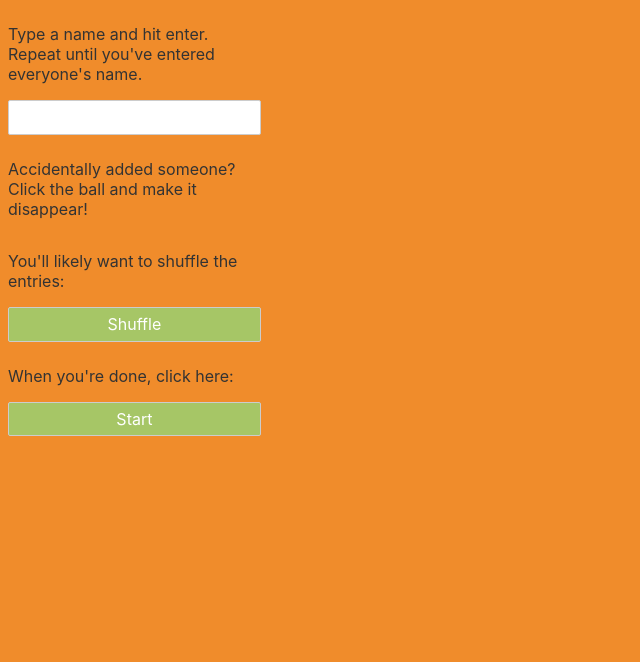
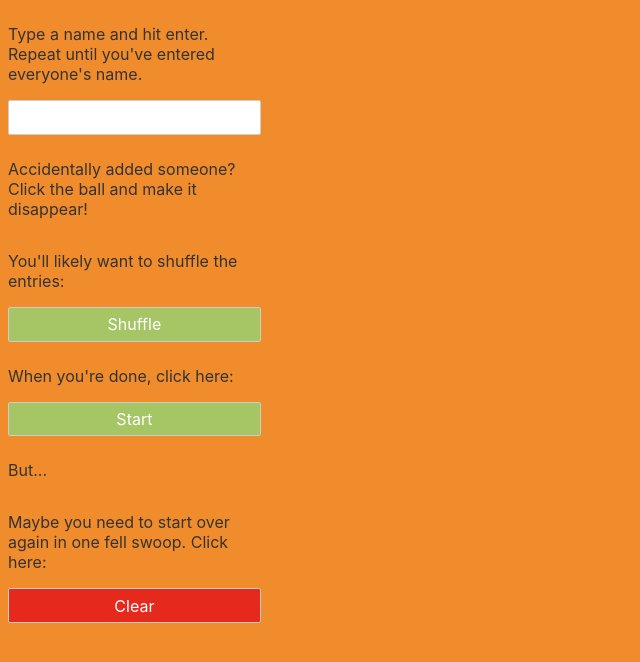
Before and after one commit to evanepio/scooter-svelte, a Svelte app: page / in a window 1280 px wide. Shown: the top 662 px of the page, without its empty margins (0-640 px from the left). Built offline with nearby package versions, Linux system fonts and the light colour scheme.

Commit message:
Actually use the clear function

```diff
--- a/src/App.svelte
+++ b/src/App.svelte
@@ -40,6 +40,7 @@
       <SetupPanel
         on:start={() => (playing = true)}
         on:shuffle={() => entries.shuffle()}
+        on:clear={() => entries.clear()}
         on:addname={event => entries.addEntry(event.detail)} />
     {/if}
   </section>
--- a/src/components/SetupPanel.svelte
+++ b/src/components/SetupPanel.svelte
@@ -20,6 +20,10 @@
   function startClicked(event) {
     dispatch("start");
   }
+
+  function clearClicked(event) {
+    dispatch("clear");
+  }
 </script>
 
 <style>
@@ -32,11 +36,19 @@
     color: white;
     display: block;
   }
+
   .start {
     background-color: rgb(166, 198, 102);
   }
   .start:hover {
     border-color: rgb(0, 128, 0);
+  }
+
+  .clear {
+    background-color: rgb(229, 42, 29);
+  }
+  .clear:hover {
+    border-color: rgb(83, 4, 4);
   }
 </style>
 
@@ -54,4 +66,10 @@
   <p>When you're done, click here:</p>
 
   <button class="start" on:click={startClicked}>Start</button>
+
+  <p>But...</p>
+
+  <p>Maybe you need to start over again in one fell swoop. Click here:</p>
+
+  <button class="clear" on:click={clearClicked}>Clear</button>
 </div>
```
